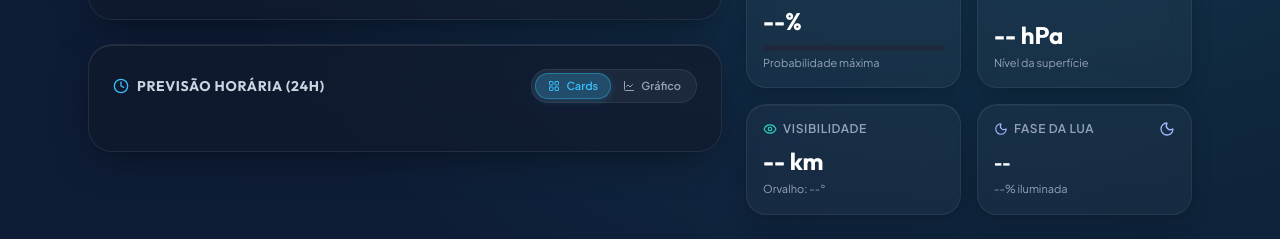
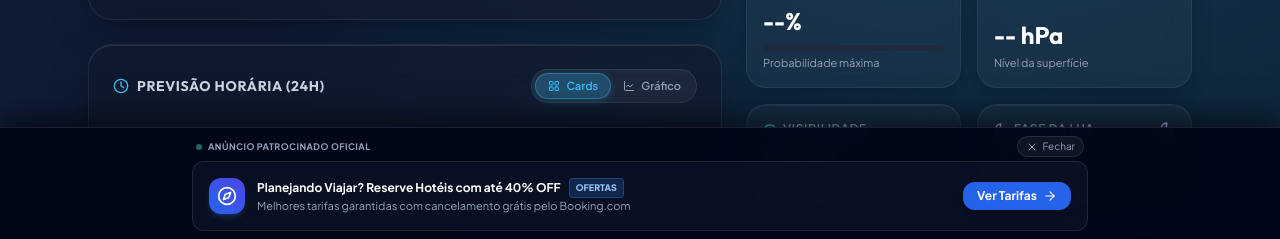
Before and after one commit to Dk7br/aura-clima, a plain HTML site: page index.html in a window 1280 px wide. Shown: the part 561-800 px from the top of the page. Drawn offline with nearby package versions, Linux system fonts and the light colour scheme; no server answers.

Commit message:
Adicionar banner fixo inferior exclusivamente monetizado sem popups ou spam

```diff
--- a/css/style.css
+++ b/css/style.css
@@ -455,3 +455,32 @@ h1, h2, h3, .font-heading {
   background: rgba(56, 189, 248, 0.2) !important;
   color: #ffffff !important;
 }
+
+/* --------------------------------------------------------------------------
+   Banner Fixo Inferior Monetizado (100% Limpo, Sem Popups)
+   -------------------------------------------------------------------------- */
+#fixed-monetized-banner {
+  box-shadow: 0 -8px 30px rgba(0, 0, 0, 0.6);
+  animation: slideUpBanner 0.4s cubic-bezier(0.16, 1, 0.3, 1) forwards;
+}
+
+@keyframes slideUpBanner {
+  from {
+    transform: translateY(100%);
+    opacity: 0;
+  }
+  to {
+    transform: translateY(0);
+    opacity: 1;
+  }
+}
+
+body.has-fixed-banner {
+  padding-bottom: 95px !important;
+}
+
+@media (min-width: 640px) {
+  body.has-fixed-banner {
+    padding-bottom: 105px !important;
+  }
+}
--- a/index.html
+++ b/index.html
@@ -911,6 +911,58 @@
     </div>
   </div>
 
+  <!-- ==========================================================================
+       Banner Fixo Inferior Monetizado (100% Limpo, Sem Popups, Sem Spam)
+       ========================================================================== -->
+  <aside id="fixed-monetized-banner" class="fixed bottom-0 left-0 right-0 z-40 bg-slate-950/95 backdrop-blur-md border-t border-white/10 px-3 py-2 flex flex-col items-center justify-center shadow-2xl transition-all duration-300">
+    <div class="w-full max-w-4xl flex items-center justify-between gap-2 px-1 mb-1">
+      <span class="text-[9px] uppercase tracking-wider text-slate-400 font-bold flex items-center gap-1.5">
+        <span class="w-1.5 h-1.5 rounded-full bg-emerald-400 animate-pulse"></span>
+        Anúncio Patrocinado Oficial
+      </span>
+      <button
+        id="btn-close-fixed-banner"
+        onclick="closeFixedMonetizedBanner()"
+        class="text-slate-400 hover:text-white glass-pill px-2 py-0.5 text-[10px] flex items-center gap-1 transition-colors cursor-pointer"
+        title="Fechar anúncio"
+      >
+        <i data-lucide="x" class="w-3 h-3"></i>
+        <span>Fechar</span>
+      </button>
+    </div>
+
+    <!-- Espaço do Anúncio (Responsivo e com visual moderno) -->
+    <div id="monetized-banner-slot" class="w-full max-w-4xl flex items-center justify-center overflow-hidden rounded-xl bg-slate-900/60 border border-white/10 hover:border-white/20 transition-all min-h-[60px] sm:min-h-[70px]">
+
+      <!-- Banner de Viagem & Hospedagem Monetizado -->
+      <a
+        id="fixed-ad-link"
+        href="https://www.booking.com/index.html?aid=auraclima"
+        target="_blank"
+        rel="noopener noreferrer"
+        class="w-full h-full px-4 py-2 flex items-center justify-between gap-3 text-left group"
+      >
+        <div class="flex items-center gap-3">
+          <div class="w-9 h-9 rounded-xl bg-gradient-to-tr from-blue-600 to-indigo-600 flex items-center justify-center flex-shrink-0 shadow-md shadow-blue-500/20">
+            <i data-lucide="compass" class="w-5 h-5 text-white"></i>
+          </div>
+          <div>
+            <div class="flex items-center gap-2">
+              <span class="text-xs font-bold text-white group-hover:text-sky-300 transition-colors">Planejando Viajar? Reserve Hotéis com até 40% OFF</span>
+              <span class="text-[9px] font-extrabold px-1.5 py-0.5 rounded bg-blue-500/20 text-blue-300 uppercase border border-blue-500/30">Ofertas</span>
+            </div>
+            <p class="text-[11px] text-slate-400 hidden sm:block">Melhores tarifas garantidas com cancelamento grátis pelo Booking.com</p>
+          </div>
+        </div>
+        <div class="px-3.5 py-1.5 rounded-xl bg-blue-600 group-hover:bg-blue-500 text-white font-bold text-xs flex items-center gap-1.5 transition-all flex-shrink-0 shadow-md">
+          <span>Ver Tarifas</span>
+          <i data-lucide="arrow-right" class="w-3.5 h-3.5"></i>
+        </div>
+      </a>
+
+    </div>
+  </aside>
+
   <!-- Scripts da Aplicação -->
   <script src="js/weather-codes.js"></script>
   <script src="js/api.js"></script>
--- a/js/app.js
+++ b/js/app.js
@@ -151,6 +151,7 @@ document.addEventListener('DOMContentLoaded', () => {
   renderFavoritesBar();
   loadInitialLocation();
   initPixDonation();
+  initFixedMonetizedBanner();
   registerServiceWorker();
 });
 
@@ -1152,3 +1153,28 @@ function initPixDonation() {
     });
   }
 }
+
+/* ==========================================================================
+   Gestão do Banner Fixo Inferior Monetizado (Sem Spam)
+   ========================================================================== */
+function initFixedMonetizedBanner() {
+  const banner = document.getElementById('fixed-monetized-banner');
+  if (banner) {
+    document.body.classList.add('has-fixed-banner');
+  }
+}
+
+/**
+ * Fecha o Banner Fixo Inferior Monetizado
+ */
+window.closeFixedMonetizedBanner = function() {
+  const banner = document.getElementById('fixed-monetized-banner');
+  if (banner) {
+    banner.style.transform = 'translateY(100%)';
+    banner.style.opacity = '0';
+    document.body.classList.remove('has-fixed-banner');
+    setTimeout(() => {
+      banner.style.display = 'none';
+    }, 350);
+  }
+};
--- a/sw.js
+++ b/sw.js
@@ -3,7 +3,7 @@
  * Cache de arquivos estáticos e suporte a uso offline (PWA)
  */
 
-const CACHE_NAME = 'aura-clima-v13';
+const CACHE_NAME = 'aura-clima-v14';
 const STATIC_ASSETS = [
   './',
   './index.html',
```
